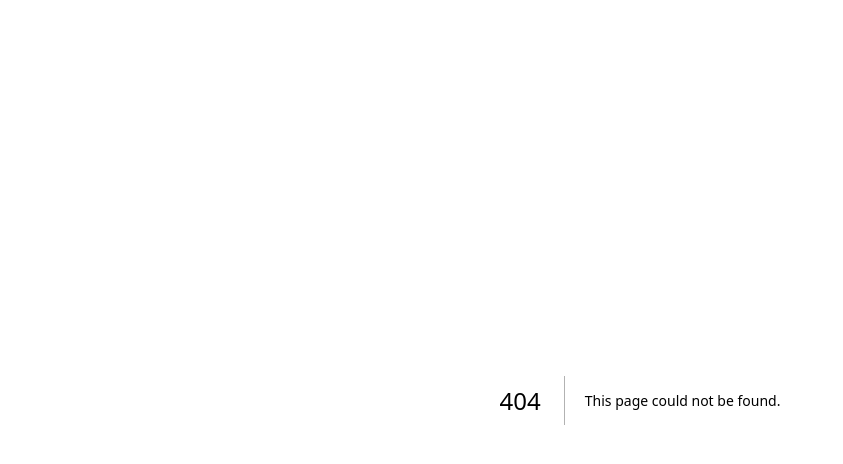
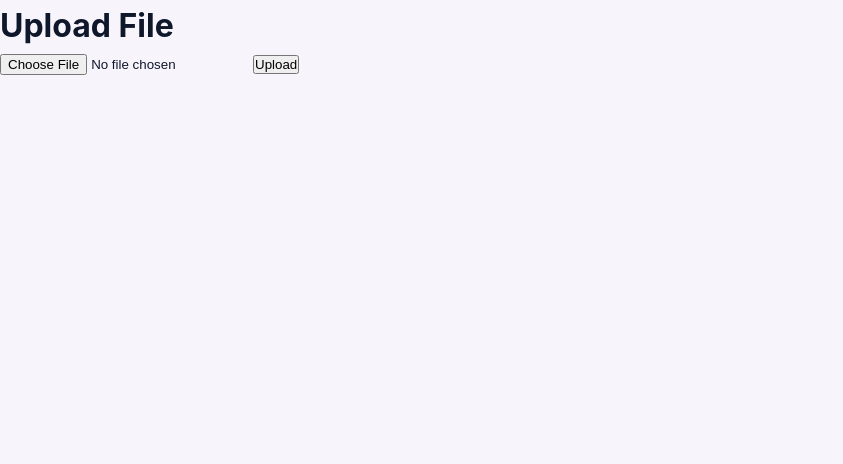
Before and after one commit to YUVASREE-hackathon/Summer-internship, a Next.js app: page /upload in a window 1280 px wide. Before the commit this address had no page. Shown: the top 464 px of the page, without its empty margins (0-843 px from the left). Built offline with nearby package versions, Linux system fonts and the light colour scheme.

Commit message:
upload upload.js

```diff
--- /dev/null
+++ b/pages/upload.js
@@ -0,0 +1,27 @@
+// pages/upload.js
+import { useState } from "react";
+import { storage } from "../firebase";
+import { ref, uploadBytes, getDownloadURL } from "firebase/storage";
+
+export default function UploadPage() {
+  const [file, setFile] = useState(null);
+  const [url, setUrl] = useState("");
+
+  const handleUpload = async () => {
+    if (!file) return;
+    const fileRef = ref(storage, `uploads/${file.name}`);
+    await uploadBytes(fileRef, file);
+    const downloadUrl = await getDownloadURL(fileRef);
+    setUrl(downloadUrl);
+    alert("Upload Successful!");
+  };
+
+  return (
+    <div>
+      <h1>Upload File</h1>
+      <input type="file" onChange={e => setFile(e.target.files[0])} />
+      <button onClick={handleUpload}>Upload</button>
+      {url && <p>File URL: <a href={url}>{url}</a></p>}
+    </div>
+  );
+}
```
